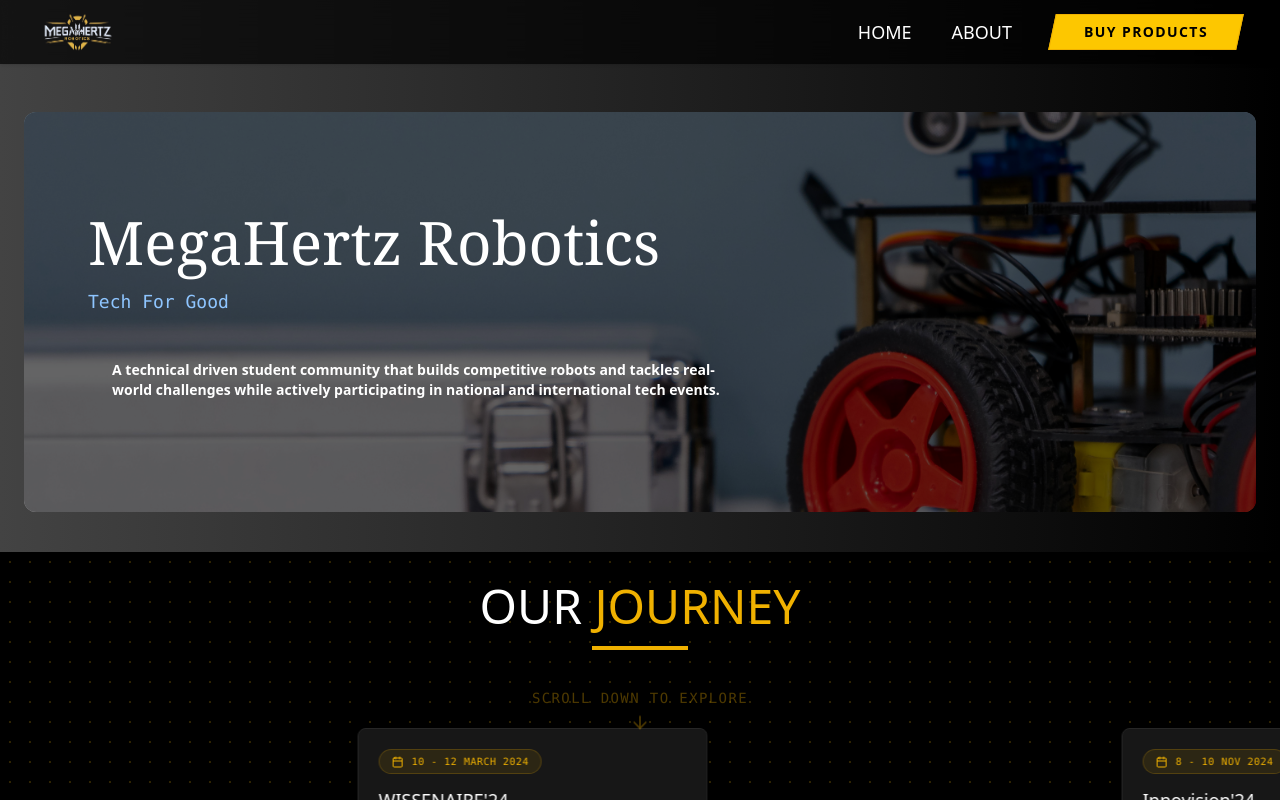
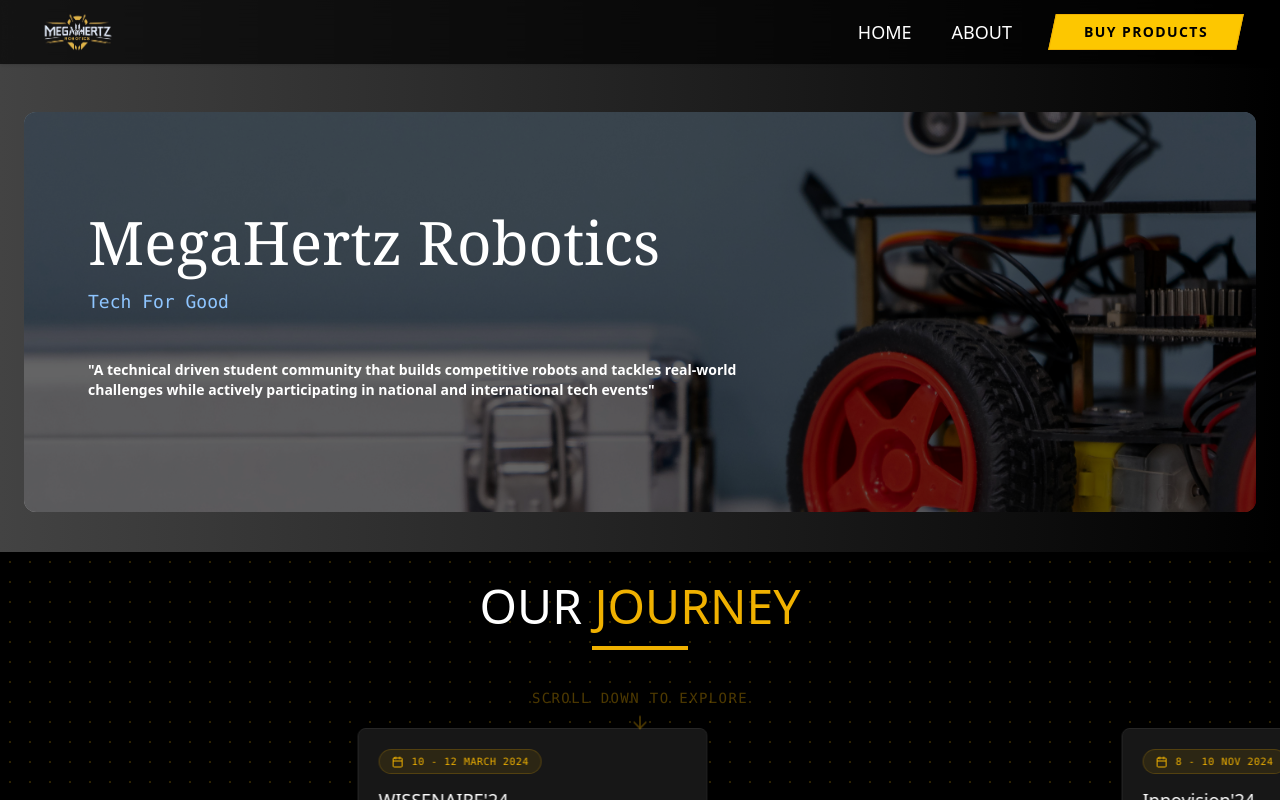
Before and after one commit to sonroy-glitch/mega_FE, a React (Vite) app: page / in a window 1280 px wide. Shown: the top 800 px of the page. Built offline with nearby package versions, Linux system fonts and the light colour scheme.

Commit message:
Update HeroSection.jsx

```diff
--- a/src/components/HeroSection.jsx
+++ b/src/components/HeroSection.jsx
@@ -27,8 +27,8 @@
               {/* <button className="rounded-md border border-white px-6 py-3 text-sm font-semibold text-white transition hover:bg-white hover:text-black" onClick={()=>navigate('/store')}>
                 Buy Products
               </button> */}
-              <div className="rounded-md px-6  py-3 text-sm font-semibold text-white transition hover:bg-slate-400 hover:text-black" >
-                A technical driven student community that builds competitive robots and tackles real-world challenges while actively participating in national and international tech events.
+              <div className="rounded-md   py-3 text-sm font-semibold text-white transition " >
+                "A technical driven student community that builds competitive robots and tackles real-world challenges while actively participating in national and international tech events"
               </div>
             </div>
           </div>
```
